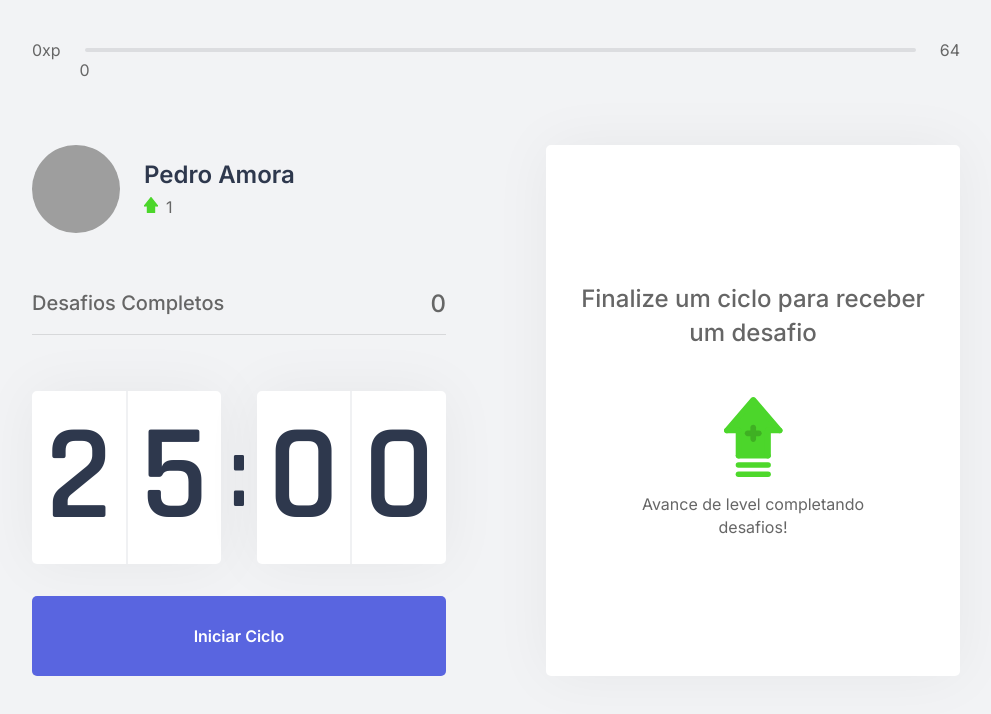
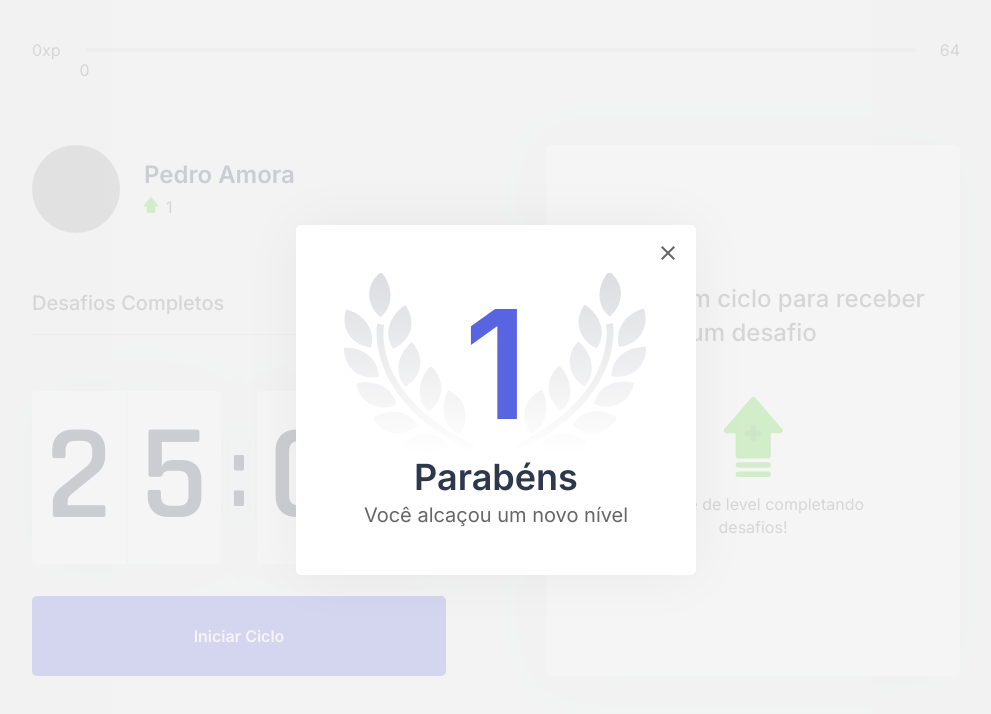
Before and after one commit to pbamora/moviet-next, a Next.js app: page / in a window 1280 px wide. Shown: the top 714 px of the page, without its empty margins (144-1135 px from the left). Built offline with nearby package versions, Linux system fonts and the light colour scheme; grey boxes are pictures that could not be loaded.

Commit message:
Ajust modal layout

```diff
--- a/src/contexts/ChallangesContext.tsx
+++ b/src/contexts/ChallangesContext.tsx
@@ -46,7 +46,7 @@ export function ChallangesProvider({
   );
   const [completed, setCompleted] = useState(false);
 
-  const [isLevelUpSetModalOpen, setIsLevelUpSetModalUp] = useState(false);
+  const [isLevelUpSetModalOpen, setIsLevelUpSetModalUp] = useState(true);
 
   const [activeChallenge, setActiveChallenge] = useState(null);
 
--- a/src/styles/components/LevelUpModal.module.css
+++ b/src/styles/components/LevelUpModal.module.css
@@ -15,7 +15,7 @@
   background: var(--white);
   width: 100%;
   max-width: 400px;
-  padding: 3rem 3rem 3rem 3rem;
+  padding: 3rem 3rem;
   border-radius: 5px;
   box-shadow: 0 0 60px rgba(0, 0, 0, 0.05);
   text-align: center;
@@ -23,7 +23,7 @@
 }
 
 .levelUpModalContainer header {
-  font-size: 10.2rem;
+  font-size: 9.45rem;
   font-weight: 600;
   color: var(--blue);
   background: url("/icons/levelup.svg") no-repeat center;
```
